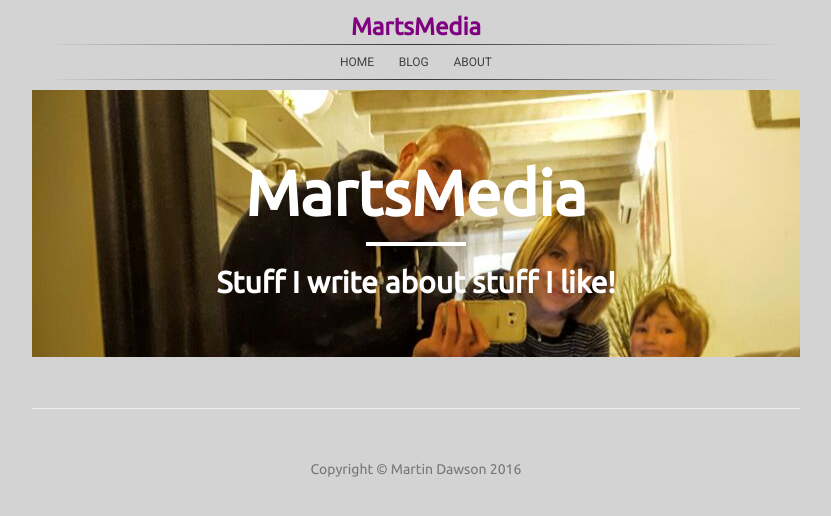
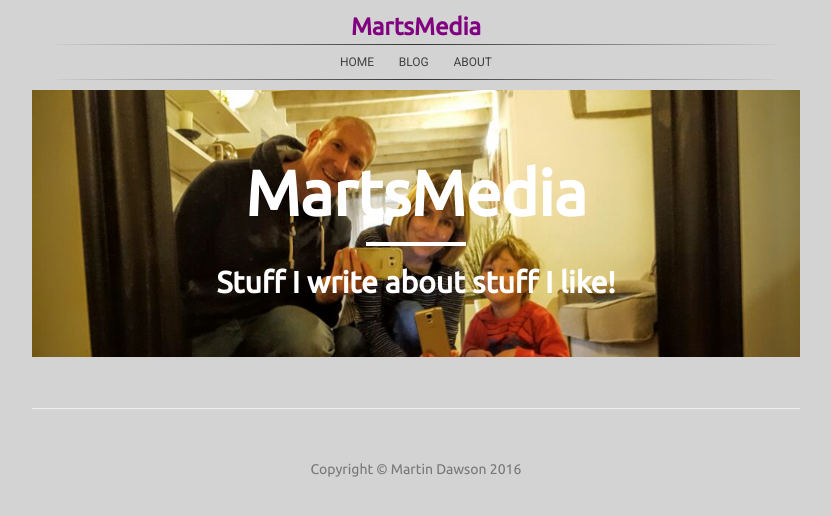
Before and after one commit to dawsino/dawsino.github.io, a Jekyll site: the page built from altindex.html, in a window 1280 px wide. Shown: the top 516 px of the page, without its empty margins (224-1055 px from the left). Built offline with Jekyll 4.4.1, drawn with Linux system fonts in a browser that asks for light colours; nearby versions of some CDN libraries.

Commit message:
Update custom.css

```diff
--- a/css/custom.css
+++ b/css/custom.css
@@ -182,3 +182,7 @@ h1, h2, h3, h4, h5, h6, body {
     color: white;
     text-align: center;
 }
+
+.jumbotron {
+    background-size: cover;
+}
```
